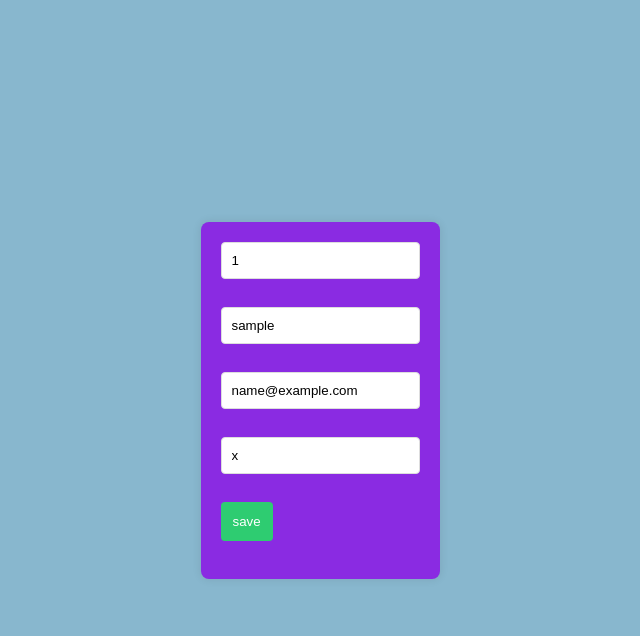
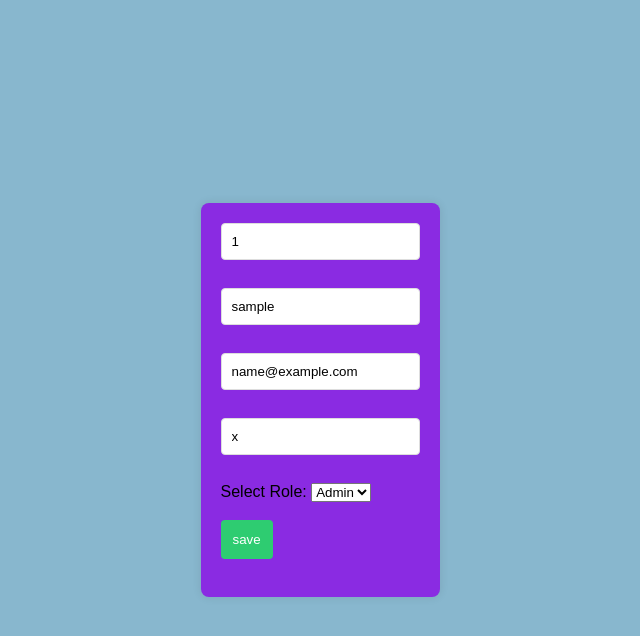
Before and after one commit to gesa156/ProjektiWeb, a PHP site: page /edit.php?id=1 in a window 1280 px wide. Shown: the top 636 px of the page, without its empty margins (320-960 px from the left). Run offline with PHP 8.4, Linux system fonts and the light colour scheme; tables that the repository leaves empty or names only in its code hold one stand-in row (values such as "Sample post").

Commit message:
Rolin me ndrru prek dashboard-it

```diff
--- a/edit.php
+++ b/edit.php
@@ -64,7 +64,11 @@ $user = $userRepository->getUserById($userId);
         <input type="text" name="username" value="<?= $user['username'] ?>"> <br> <br>
         <input type="text" name="email" value="<?= $user['email'] ?>"> <br> <br>
         <input type="text" name="password" value="<?= $user['password'] ?>"> <br> <br>
-
+        <label for="role">Select Role:</label>
+    <select name="role">
+        <option value="admin" <?= ($user['role'] == 'admin') ? 'selected' : '' ?>>Admin</option>
+        <option value="user" <?= ($user['role'] == 'user') ? 'selected' : '' ?>>User</option>
+    </select> <br> <br>
         <input type="submit" name="editBtn" value="save"> <br> <br>
     </form>
 </body>
@@ -76,9 +80,10 @@ if(isset($_POST['editBtn'])){
     $username = $_POST['username'];
     $email = $_POST['email'];
     $password = $_POST['password'];
+    $role = $_POST['role'];
 
 
-    $userRepository->updateUser($id, $username, $email, $password);
+    $userRepository->updateUser($id, $username, $email, $password ,$role);
     header("location: dashboard.php");
 }
 ?>
--- a/userRepository.php
+++ b/userRepository.php
@@ -46,14 +46,14 @@ class UserRepository {
         return $user;
     }
 
-    function updateUser($id, $username, $email, $password) {
+    function updateUser($id, $username, $email, $password,$role) {
         $conn = $this->connection;
 
 
-        $sql = "UPDATE user SET username=?, email=?, password=? WHERE id=?";
+        $sql = "UPDATE user SET username=?, email=?, role=?, password=? WHERE id=?";
         $statement = $conn->prepare($sql);
 
-        $statement->execute([$username, $email, $password, $id]);
+        $statement->execute([$username, $email, $role, $password, $id]);
 
         echo "<script>alert('Update was successful');</script>";
     }
```
